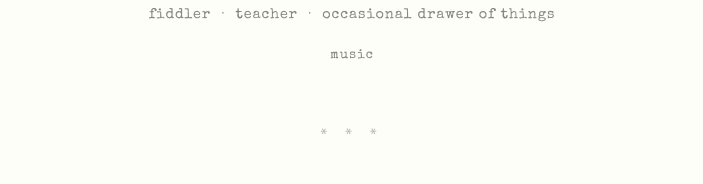
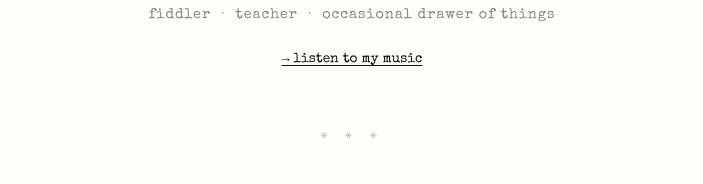
Before and after one commit to jasonkleinberg/jasonkleinberg.github.io, a plain HTML site: page index.html in a window 1280 px wide. Shown: the part 540-724 px from the top of the page, without its empty margins (288-991 px from the left). Drawn offline with nearby package versions, Linux system fonts and the light colour scheme.

Commit message:
Update index.html

```diff
--- a/index.html
+++ b/index.html
@@ -183,8 +183,8 @@
     >
     <h1>Jason Kleinberg</h1>
     <p class="tagline">fiddler &nbsp;·&nbsp; teacher &nbsp;·&nbsp; occasional drawer of things</p>
-    <p style="margin-top:1rem; font-size:0.82rem; letter-spacing:0.08em;">
-      <a href="music.html" style="text-decoration:none; opacity:0.5;">music</a>
+    <p style="margin-top:1.2rem; font-size:0.85rem;">
+      <a href="music.html">→ listen to my music</a>
     </p>
   </header>
 
```
